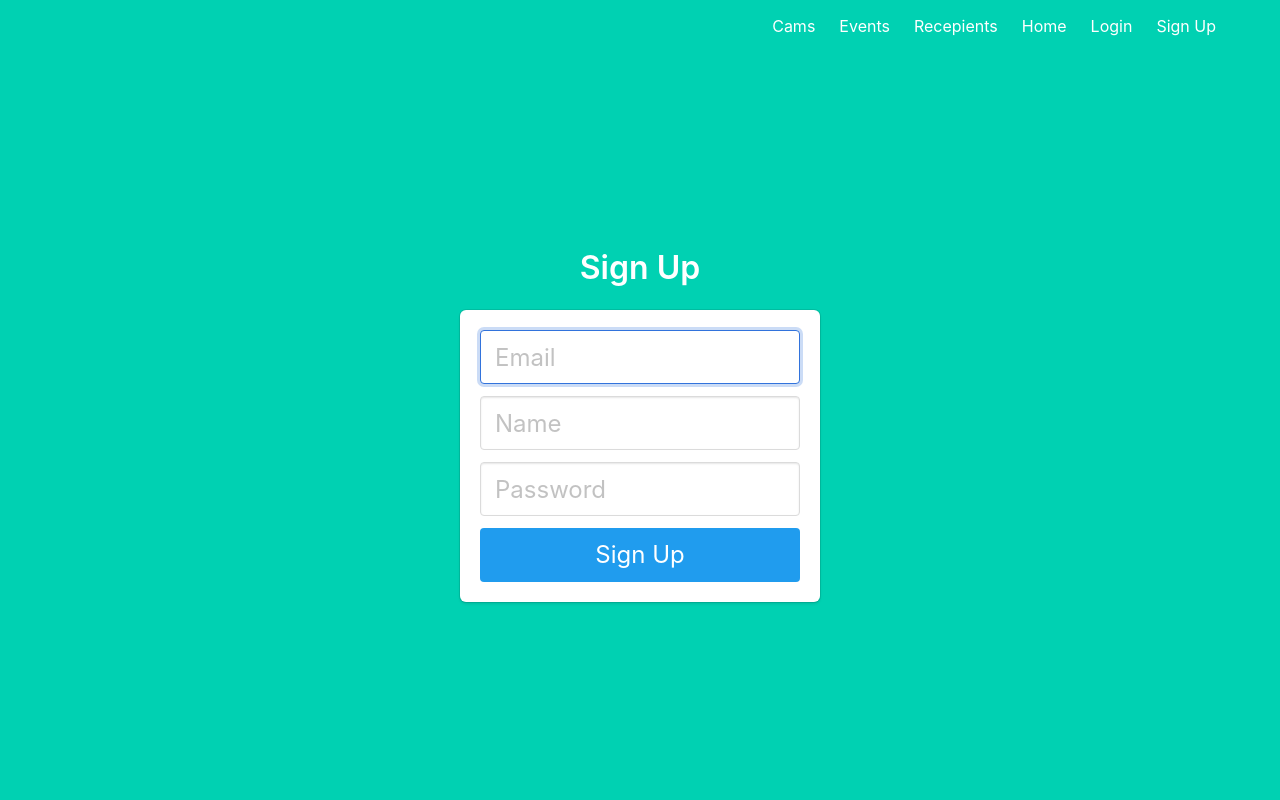
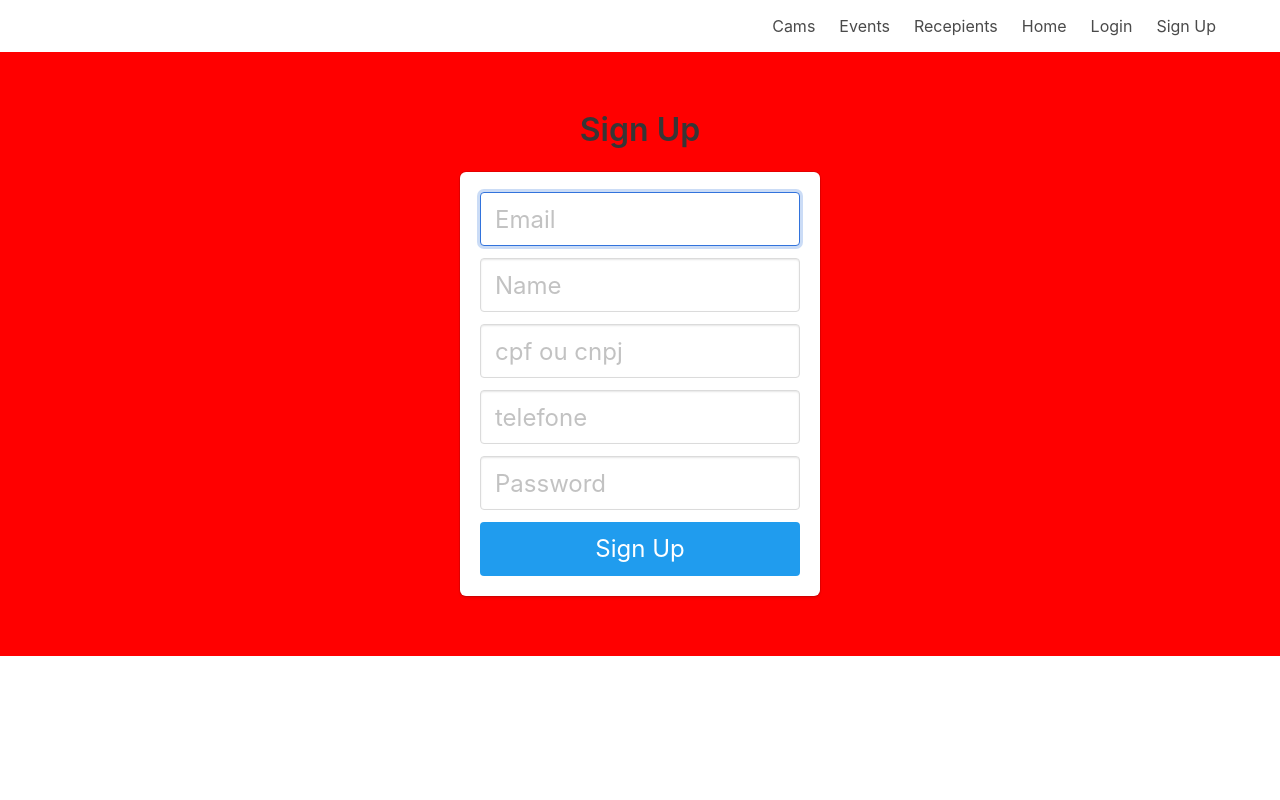
Before and after one commit to Fazzioni/POO, a Flask app: page /signup in a window 1280 px wide. Run offline with Flask 2, Linux system fonts and the light colour scheme.

Commit message:
Editado estrutura de arquivo

```diff
--- a/app/models.py
+++ b/app/models.py
@@ -9,6 +9,10 @@ class User(UserMixin, db.Model):
     email = db.Column(db.String(100), unique=True)
     password = db.Column(db.String(100))
     name = db.Column(db.String(1000))
+    cpfj = db.Column(db.String(20))
+    telefone = db.Column(db.String(15))
+
+
 
 class Events(db.Model):
     code = db.Column(db.Integer, primary_key=True)
--- /dev/null
+++ b/app/static/a.js
@@ -0,0 +1 @@
+alert(1)
--- /dev/null
+++ b/app/static/tema.css
@@ -0,0 +1,4 @@
+
+body{
+    background-color: red;
+}
--- a/app/templates/base.html
+++ b/app/templates/base.html
@@ -7,12 +7,13 @@
     <meta charset="utf-8">
     <meta http-equiv="X-UA-Compatible" content="IE=edge">
     <meta name="viewport" content="width=device-width, initial-scale=1">
-    <title>Flask Auth Example</title>
+    <title>POO - IrisAction</title>
     <link rel="stylesheet" href="https://cdnjs.cloudflare.com/ajax/libs/bulma/0.7.2/css/bulma.min.css" />
+    <link rel="stylesheet" href="/static/tema.css">
 </head>
 
 <body>
-    <section class="hero is-primary is-fullheight">
+    <section class="is-primary is-fullheight">
 
         <div class="hero-head">
             <nav class="navbar">
--- a/app/templates/signup.html
+++ b/app/templates/signup.html
@@ -26,6 +26,20 @@
                 </div>
             </div>
 
+
+
+
+            <div class="field">
+                <div class="control">
+                    <input class="input is-large" type="text" name="cpfj" placeholder="cpf ou cnpj" autofocus="">
+                </div>
+            </div>
+            <div class="field">
+                <div class="control">
+                    <input class="input is-large" type="text" name="telefone" placeholder="telefone" autofocus="">
+                </div>
+            </div>
+
             <div class="field">
                 <div class="control">
                     <input class="input is-large" type="password" name="password" placeholder="Password">
--- a/mainFlask.py
+++ b/mainFlask.py
@@ -2,7 +2,7 @@ from app import app
 
 
 if __name__ == "__main__":
-   app.run(debug=True)
+   app.run(debug=True,host='0.0.0.0')
 
 
    #https://www.digitalocean.com/community/tutorials/how-to-add-authentication-to-your-app-with-flask-login
```
Also changed, not shown: app/__init__.py (+7 -3 lines), app/e_mail.py (+0 -33 lines), app/db.sqlite, app/main.py (line endings or trailing spaces).
